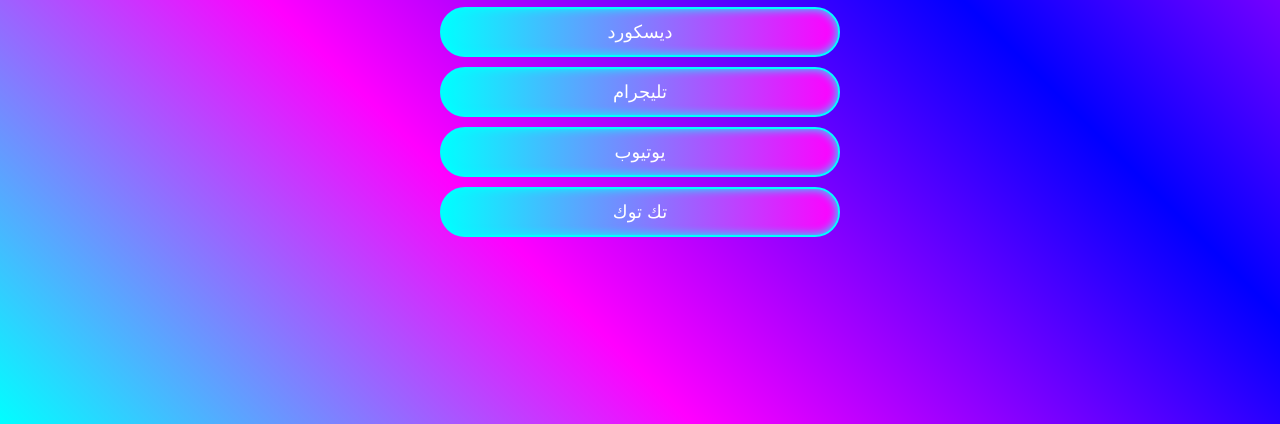
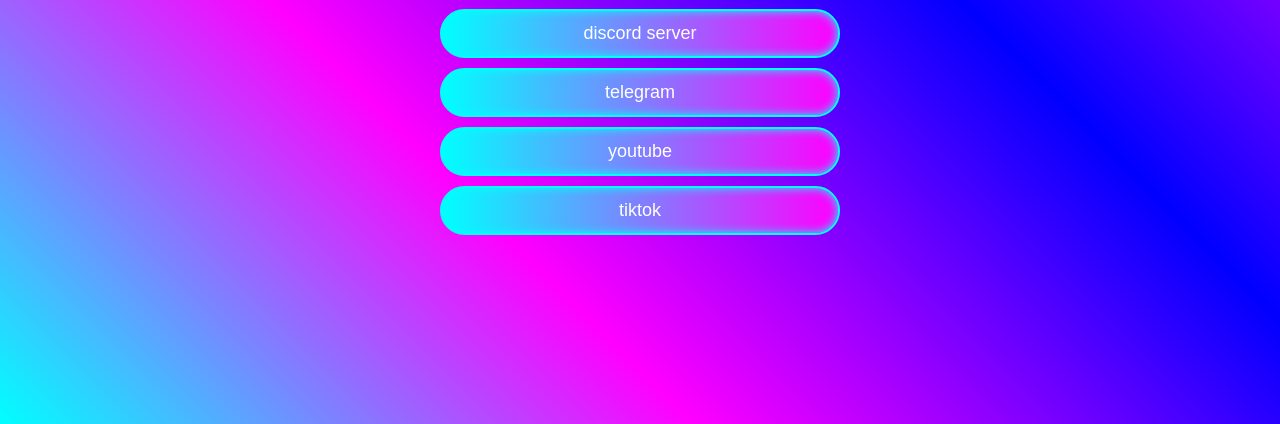
Before and after one commit to kaptin7/gzl, a plain HTML site: page index.html in a window 1280 px wide. Shown: the part 376-800 px from the top of the page. Drawn offline with Linux system fonts and the light colour scheme.

```diff
--- a/index.html
+++ b/index.html
@@ -3,7 +3,7 @@
 <head>
 <meta charset="UTF-8">
 <meta name="viewport" content="width=device-width, initial-scale=1.0">
-<title>Neon Waves Links</title>
+<title>GZL</title>
 <style>
 @import url('https://fonts.googleapis.com/css2?family=Orbitron:wght@500&display=swap');
 *{margin:0;padding:0;box-sizing:border-box;}
@@ -100,10 +100,10 @@
   <h1>🌌 GZL 🌌</h1>
 
 <!-- أزرار مع روابط جاهزة -->
-  <button onclick="openLink('https://www.discord.gg/kKgbBF6m', event)"> ديسكورد</button>
-  <button onclick="openLink('https://t.me/pg_gzl', event)">تليجرام</button>
-  <button onclick="openLink('https://www.youtube.com/channel/UCONbfueDfx7ELVfjUPliWYQ', event)">يوتيوب</button>
-  <button onclick="openLink('https://www.tiktok.com/@pg_gzl?_r=1ZM-91Cm2Zx4meO', event)">تك توك</button>
+  <button onclick="openLink('https://www.discord.gg/kKgbBF6m', event)">discord server</button>
+  <button onclick="openLink('https://t.me/pg_gzl', event)">telegram</button>
+  <button onclick="openLink('https://www.youtube.com/channel/UCONbfueDfx7ELVfjUPliWYQ', event)">youtube</button>
+  <button onclick="openLink('https://www.tiktok.com/@pg_gzl?_r=1ZM-91Cm2Zx4meO', event)">tiktok</button>
 </div>
 </div>
 
```
